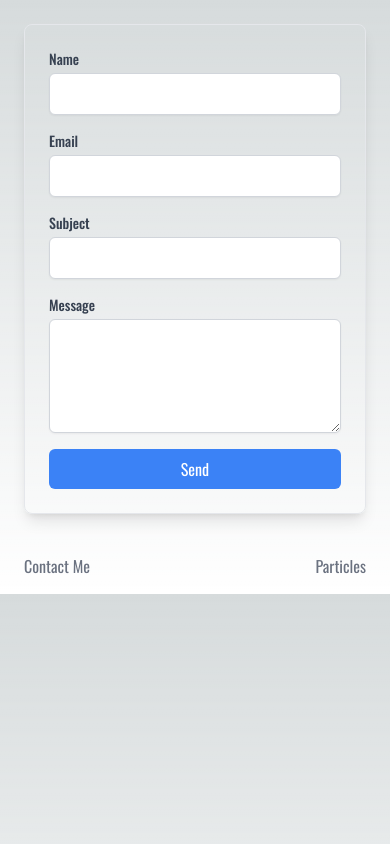
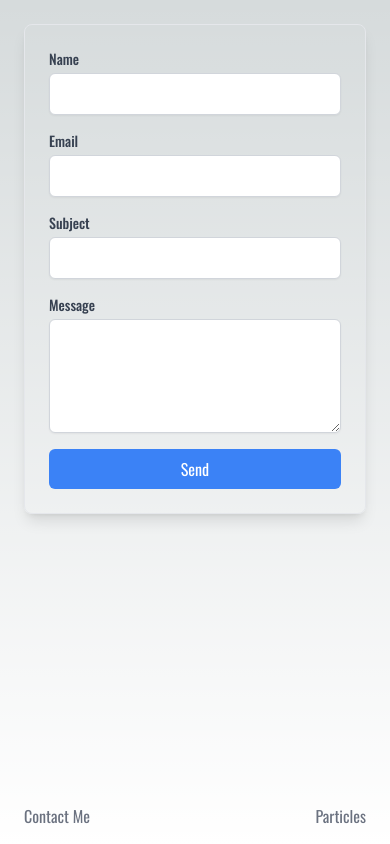
Before and after one commit to LQuintero/personal-page, a Next.js app: page /contact in a window 390 px wide. Built offline with nearby package versions, Linux system fonts and the light colour scheme.

Commit message:
Refactor layout structure to ensure Footer is positioned at the bottom; enhance layout styling for better responsiveness

```diff
--- a/src/app/components/Footer.tsx
+++ b/src/app/components/Footer.tsx
@@ -4,7 +4,7 @@ import Link from 'next/link';
 
 const Footer = () => {
   return (
-    <footer className="w-full py-4 px-6">
+    <footer className="w-full py-4 px-6 absolute bottom-0">
       <div className="max-w-7xl mx-auto flex justify-between items-center">
         <Link
           href="/contact"
--- a/src/app/layout.tsx
+++ b/src/app/layout.tsx
@@ -17,11 +17,15 @@ export default function RootLayout({
   children: React.ReactNode;
 }>) {
   return (
-    <html lang="en">
-      <body className={oswald.className}>
+    <html lang="en" className="h-full">
+      <body className={`${oswald.className} min-h-screen flex flex-col`}>
         <ErrorBoundaryWrapper>
-          {children}
-          <Footer />
+          <div className="flex flex-col min-h-screen relative">
+            <div className="flex-grow relative">
+              {children}
+            </div>
+            <Footer />
+          </div>
         </ErrorBoundaryWrapper>
       </body>
     </html>
```
